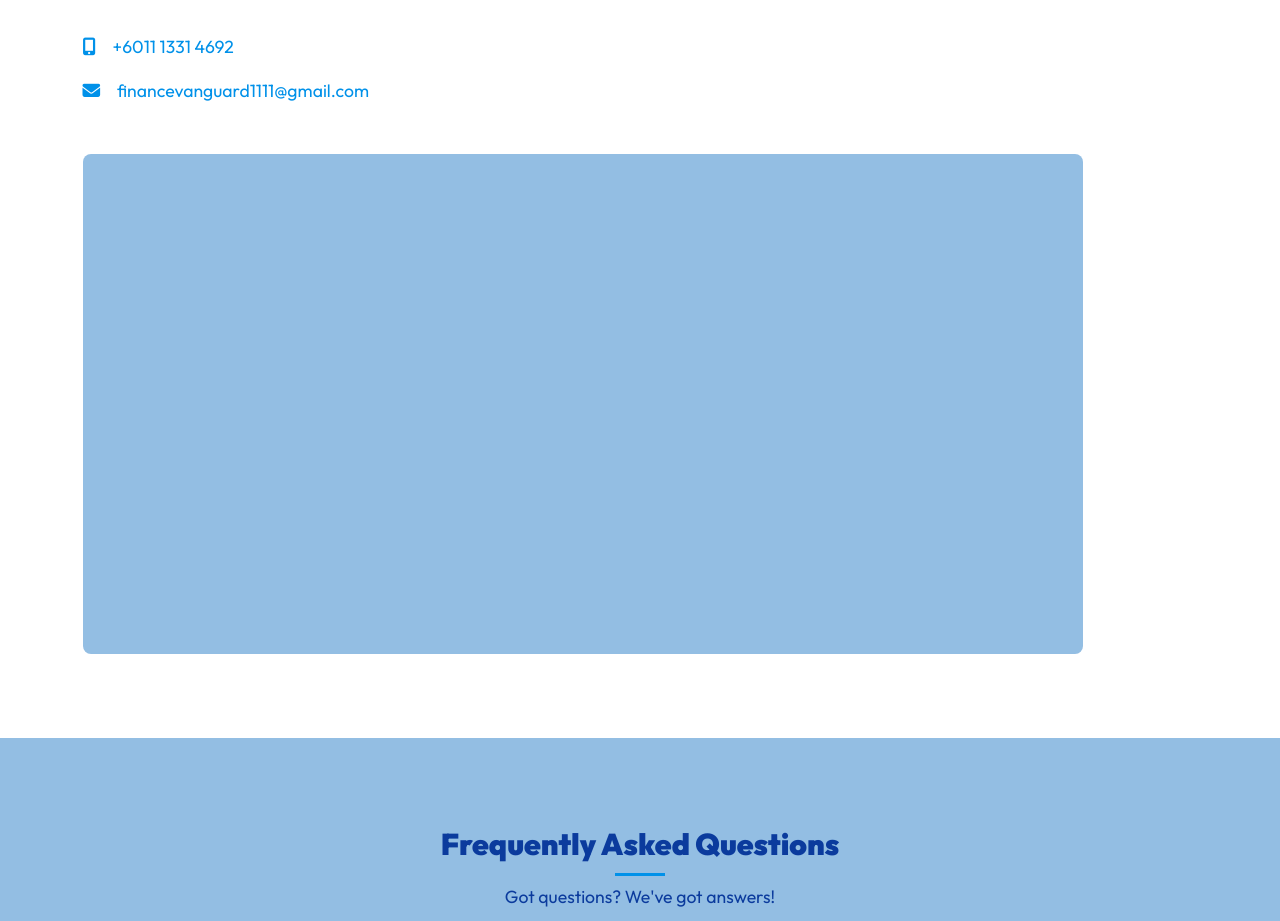
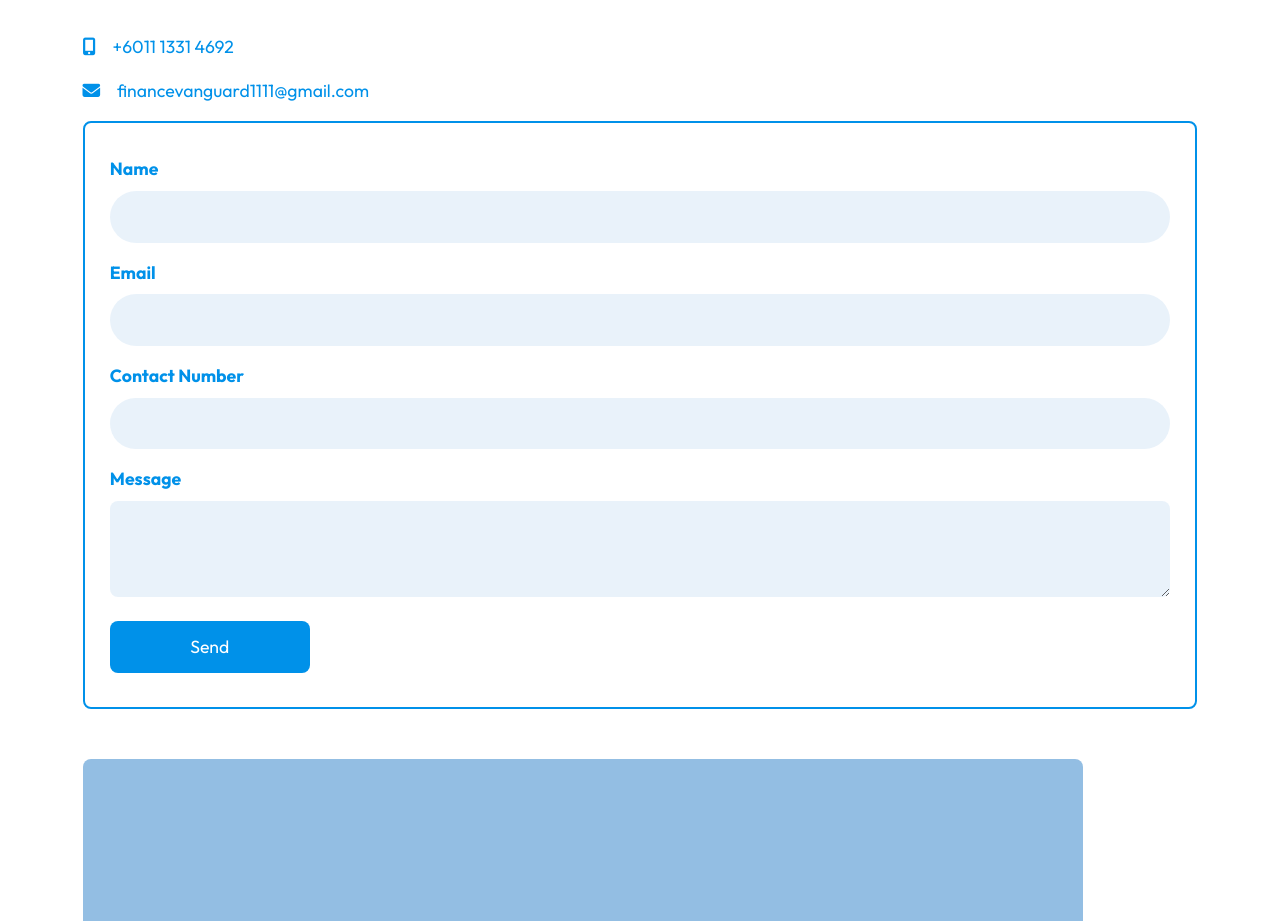
Before and after one commit to 123ang/finance_vanguard, a Vue app: page / in a window 1280 px wide. Shown: the part 6040-6961 px from the top of the page. Built offline with nearby package versions, Linux system fonts and the light colour scheme; what @vueuse/head would draw is missing.

Commit message:
add form

```diff
--- a/src/components/contact/contact.component.vue
+++ b/src/components/contact/contact.component.vue
@@ -20,6 +20,31 @@
                             <div class="icon"><i class="fas fa-map-marker-alt"></i></div>
                             <div class="info">123 Main StreetAnytown, USA 99999</div>
                         </div> -->
+                        <div class="form-container">
+                            <form method="POST" action="https://formsubmit.co/financevanguard1111@gmail.com">
+                                <div class="form-group">
+                                    <label for="name">Name</label>
+                                    <input type="text" id="name" name="name" required />
+                                </div>
+                                <div class="form-group">
+                                    <label for="email">Email</label>
+                                    <input type="email" id="email" name="email" required />
+                                </div>
+                                <div class="form-group">
+                                    <label for="contactNumber">Contact Number</label>
+                                    <input type="tel" id="contactNumber" name="contactNumber" required />
+                                </div>
+                                <div class="form-group">
+                                    <label for="message">Message</label>
+                                    <div>
+                                        <textarea id="message" name="message" rows="3" required></textarea>
+                                    </div>
+                                </div>
+                                <!-- This input field is needed for formsubmit.co to work. -->
+                                <input type="hidden" name="_next" value="https://financevanguard.net/" />
+                                <button type="submit">Send</button>
+                            </form>
+                        </div>
                     </div>
                 </div>
                 <div class="image-container">
--- a/src/components/contact/contact.styles.scss
+++ b/src/components/contact/contact.styles.scss
@@ -14,6 +14,42 @@ section{
         .info-container{
             display: flex;
             gap: 1rem;
+        }
+
+        .form-container{
+            border-radius: $radius-1;
+            border: 2px solid $main-1;
+            padding: 1rem 1.5rem;
+
+            label{
+                font-weight: bold;
+                margin-block: 1rem .5rem;
+            }
+            input, textarea{
+                background-color: rgb(147 190 227 / .2);
+                border: $radius-1 !important;
+                width: 100%;
+
+                &:focus-within, &:focus{
+                    outline: 1px solid $main-5 !important;
+                }
+            }
+            textarea{
+                padding: .5rem;
+                border-radius: $radius-1;
+            }
+
+            button{
+                margin-block: 1rem;
+                background-color: $main-1;
+                padding: .75rem 2rem;
+                min-width: 200px;
+                display: flex;
+                justify-content: center;
+                align-items: center;
+                color: #fff;
+                border-radius: $radius-1;
+            }
         }
     }
 
```
